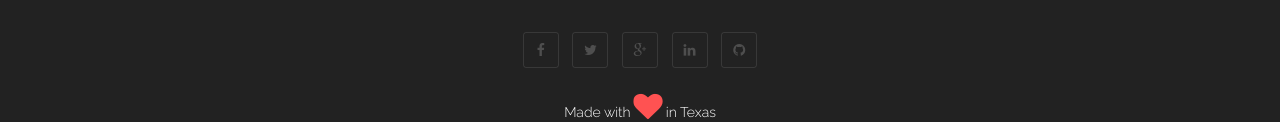
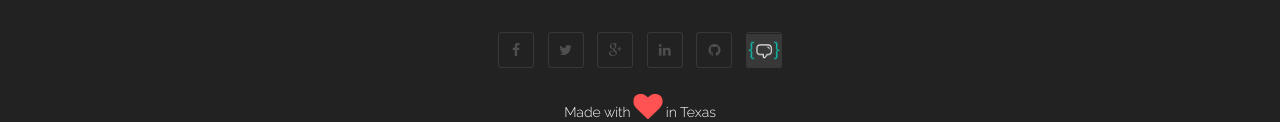
Before and after one commit to madhav5589/MyProfile, a plain HTML site: page index.html in a window 1280 px wide. Shown: the part 4239-4361 px from the top of the page. Drawn offline with Linux system fonts and the light colour scheme.

Commit message:
Added Hackhands link in Contact me

```diff
--- a/index.html
+++ b/index.html
@@ -533,6 +533,7 @@
                         <li><a href="https://www.google.com/+MadhavPatel" class="wow fadeInUp" data-wow-delay=".2s" target="_blank"><i class="fa fa-google-plus"></i></a></li>
                         <li><a href="http://www.linkedin.com/in/madhav14791" class="wow fadeInUp" data-wow-delay=".4s" target="_blank"><i class="fa fa-linkedin"></i></a></li>
 						<li><a href="http://www.github.com/madhav5589" class="wow fadeInUp" data-wow-delay=".6s" target="_blank"><i class="fa fa-github"></i></a></li>
+                        <li><a href="hackhands.com/madhavpatel" class="wow fadeInUp" data-wow-delay=".7s" target="_blank"><img src="assets/images/hackhands.jpg" /></a></li>
                     </ul>
 
                     <p class="heart">
```
Also changed, not shown: assets/images/hackhands.jpg (added).
